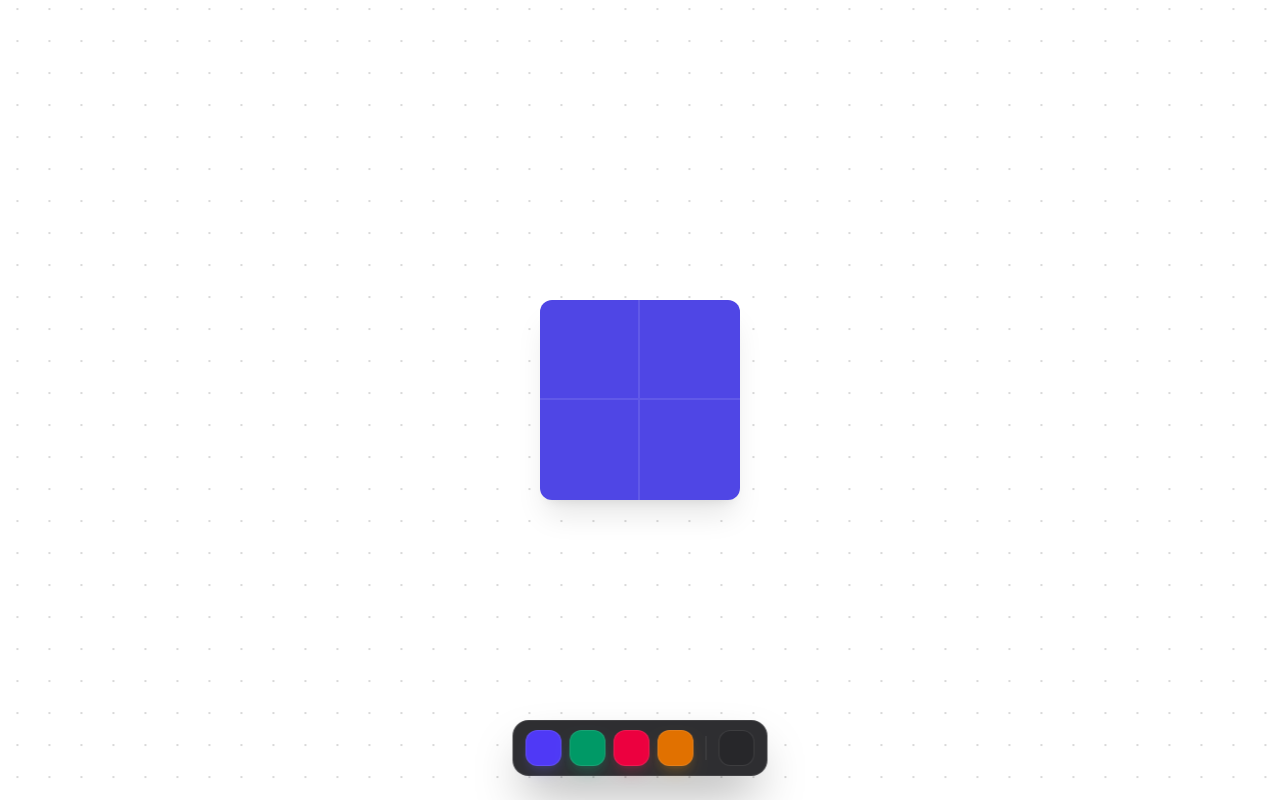
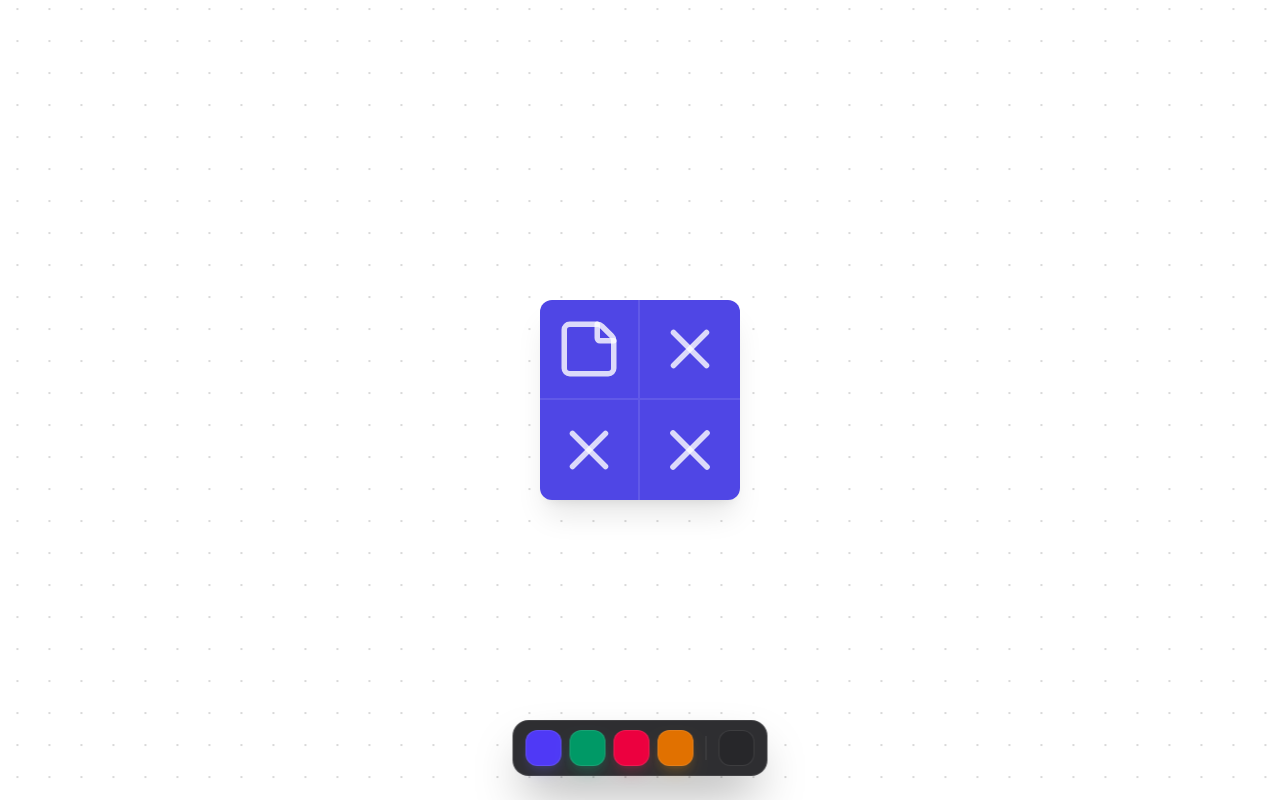
Before and after one commit to itshakemd/Void_board, a Next.js app: page / in a window 1280 px wide. Both pictures are taken after a click on the button 543 px from the left and 748 px from the top of the page. Built offline with nearby package versions, Linux system fonts and the light colour scheme.

Commit message:
feat: add icons to all sections of square items (StickyNote and X)

```diff
--- a/components/board/InfinityBoard.tsx
+++ b/components/board/InfinityBoard.tsx
@@ -14,6 +14,7 @@ import {
   Position,
 } from "@xyflow/react";
 import "@xyflow/react/dist/style.css";
+import { StickyNote, X } from "lucide-react";
 
 const proOptions: ProOptions = { hideAttribution: true };
 
@@ -24,10 +25,18 @@ const SquareNode = ({ data }: NodeProps) => {
       className="w-full h-full border-none shadow-lg transition-transform duration-200 active:scale-95 grid grid-cols-2 grid-rows-2 overflow-hidden rounded-md"
       style={{ backgroundColor: data.color as string }}
     >
-      <div className="border-r border-b border-white/10" />
-      <div className="border-b border-white/10" />
-      <div className="border-r border-white/10" />
-      <div className="border-white/10" />
+      <div className="border-r border-b border-white/10 flex items-center justify-center p-2">
+        <StickyNote className="w-full h-full text-white/80" />
+      </div>
+      <div className="border-b border-white/10 flex items-center justify-center p-2">
+        <X className="w-full h-full text-white/80" />
+      </div>
+      <div className="border-r border-white/10 flex items-center justify-center p-2">
+        <X className="w-full h-full text-white/80" />
+      </div>
+      <div className="flex items-center justify-center p-2">
+        <X className="w-full h-full text-white/80" />
+      </div>
 
       <Handle type="target" position={Position.Top} className="opacity-0" />
       <Handle type="source" position={Position.Bottom} className="opacity-0" />
```
